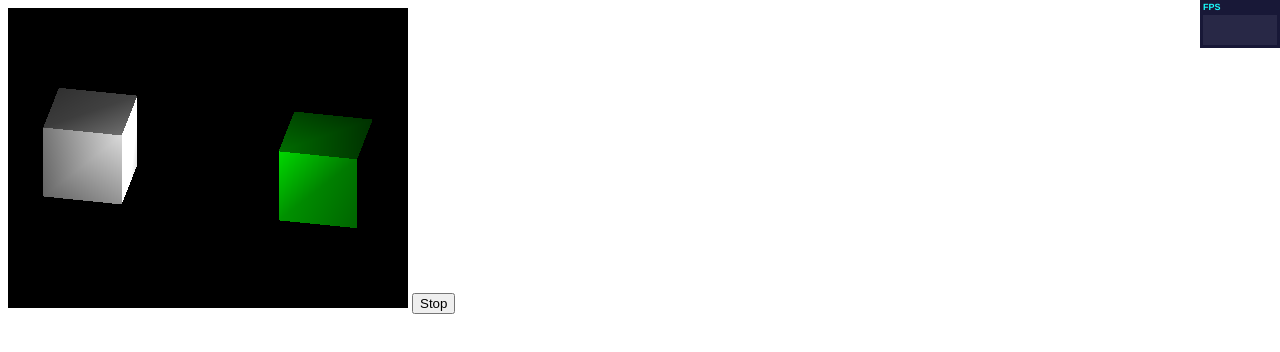
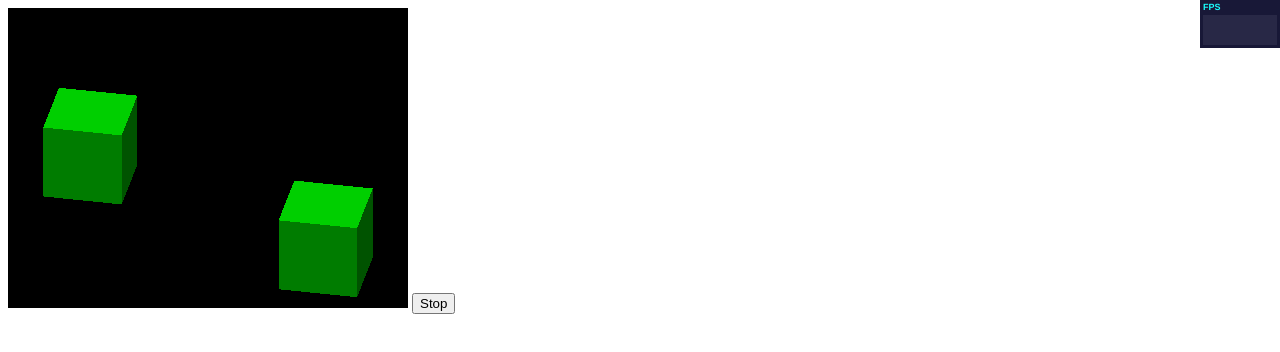
Before and after one commit to liangyuetian/three.js, a website: page index.html in a window 1280 px wide. Drawn offline with Linux system fonts and the light colour scheme.

Commit message:
添加平行光

```diff
--- a/index.html
+++ b/index.html
@@ -17,7 +17,8 @@
     <button id="stopBtn" onclick="stop()">Stop</button>
     <script src="lib/initStats.js"></script>
 <!--    <script src="light/AmbientLight.js"></script>-->
-    <script src="light/PointLight.js"></script>
+<!--    <script src="light/PointLight.js"></script>-->
+    <script src="light/DirectionalLight.js"></script>
 <!--    <script src="model/model.js"></script>-->
 
 <!--    <script src="model/mtlModel.js"></script>-->
--- /dev/null
+++ b/light/DirectionalLight.js
@@ -0,0 +1,46 @@
+// 我们都知道，太阳光常常被看作平行光，这是因为相对地球上物体的尺度而言，太阳离我们的距离足够远。对于任意平行的平面，平行光照射的亮度都是相同的，而与平面所在位置无关。
+//
+// 平行光的构造函数是：
+//
+// THREE.DirectionalLight(hex, intensity)
+// 其中，hex是光源十六进制的颜色值；intensity是亮度，缺省值为1，表示100%亮度。
+//
+// 此外，对于平行光而言，设置光源位置尤为重要。
+
+var scene = null;
+var camera = null;
+var renderer = null;
+
+function init() {
+    renderer = new THREE.WebGLRenderer({
+        canvas: document.getElementById('mainCanvas')
+    });
+    renderer.setClearColor(0x000000);
+    scene = new THREE.Scene();
+
+    camera = new THREE.OrthographicCamera(-5, 5, 3.75, -3.75, 0.1, 100);
+    camera.position.set(5, 15, 25);
+    camera.lookAt(new THREE.Vector3(0, 0, 0));
+    scene.add(camera);
+
+    // 设置环境光
+    var light = new THREE.DirectionalLight();
+    light.position.set(2, 5, 3);
+    scene.add(light);
+    // 注意，这里设置光源位置并不意味着所有光从(2, 5, 3)点射出（如果是的话，就成了点光源），而是意味着，平行光将以矢量(-2, -5, -3)的方向照射到所有平面。
+    // 因此，平面亮度与平面的位置无关，而只与平面的法向量相关。只要平面是平行的，那么得到的光照也一定是相同的。
+
+    var rightCube = new THREE.Mesh(new THREE.CubeGeometry(2, 2, 2),
+        new THREE.MeshLambertMaterial({color: 0x00ff00}));
+    rightCube.position.x = 3;
+    rightCube.position.y = -2;
+    scene.add(rightCube);
+
+    var leftCube = new THREE.Mesh(new THREE.CubeGeometry(2, 2, 2),
+        new THREE.MeshLambertMaterial({color: 0x00ff00}));
+    leftCube.position.x = -3;
+    scene.add(leftCube);
+
+    renderer.render(scene, camera);
+}
+init()
```
